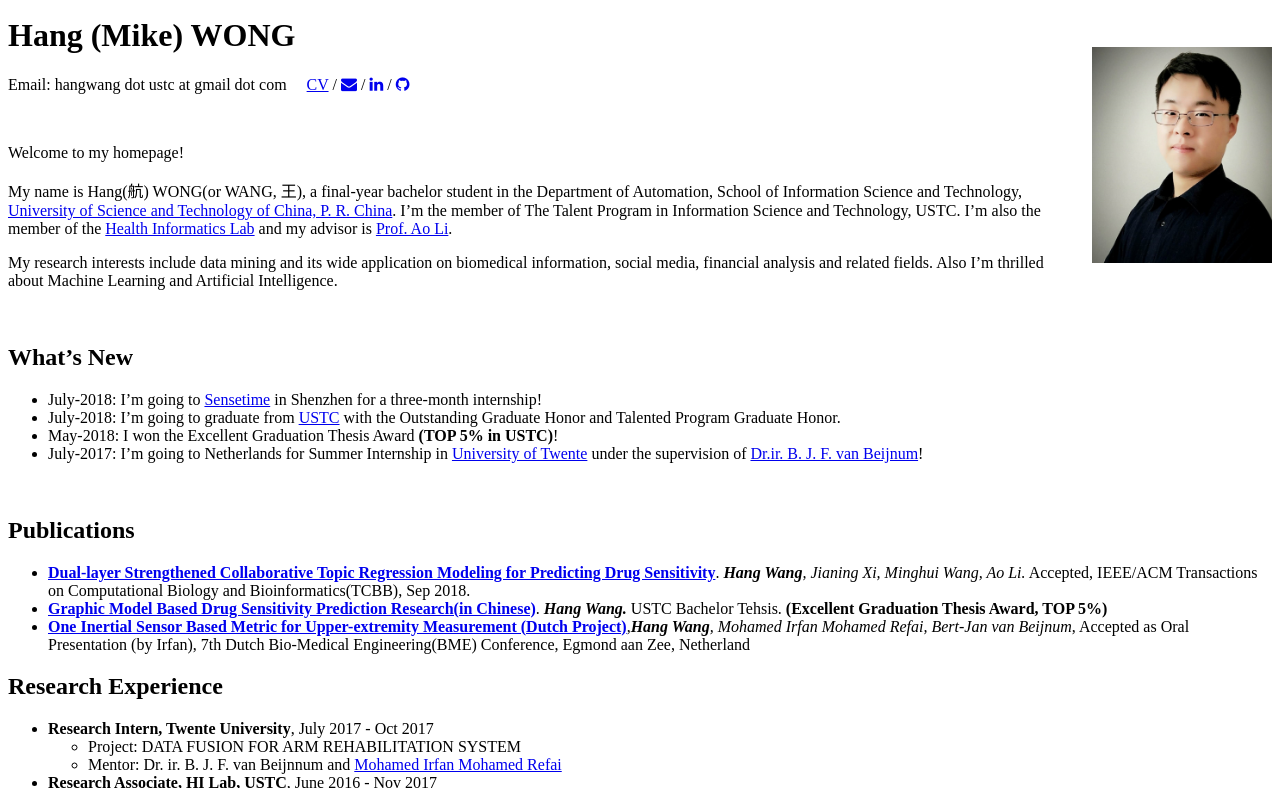
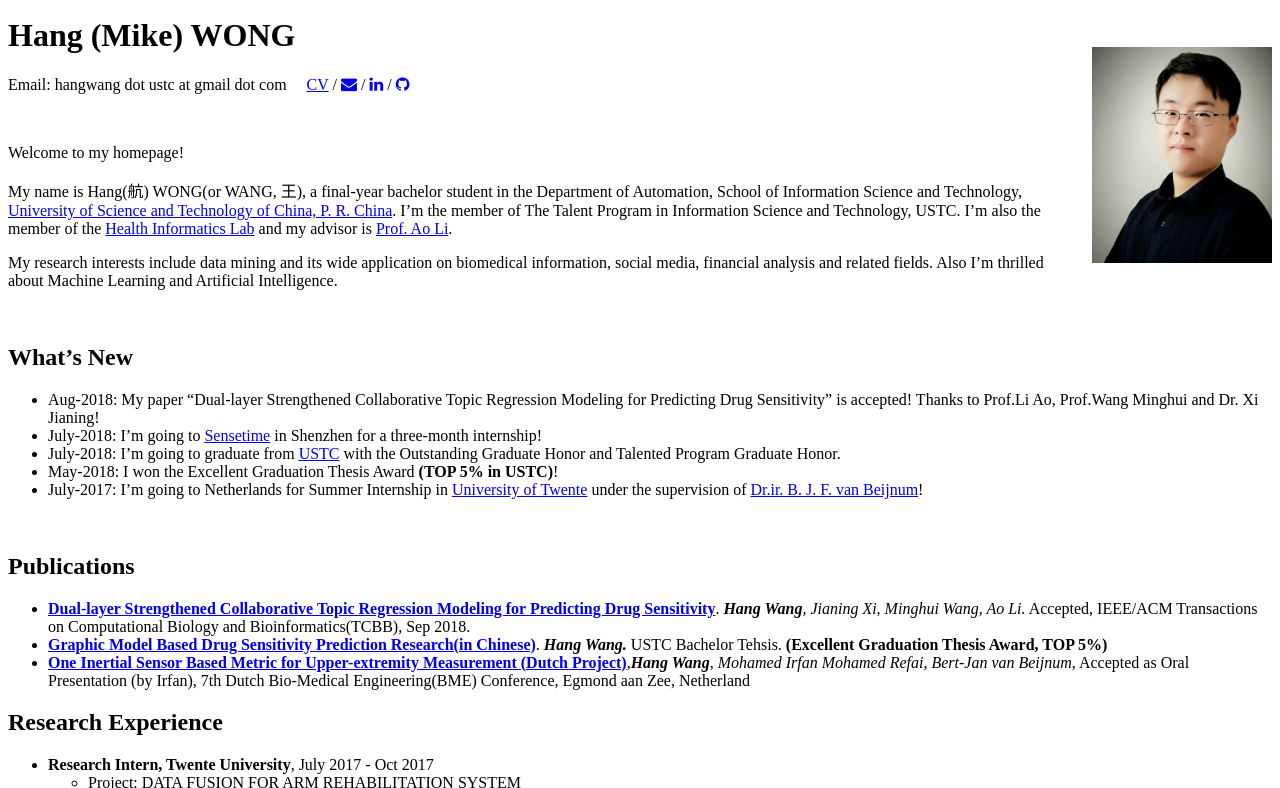
Before and after one commit to ustcmike/ustcmike.github.io, a Jekyll site: the page built from index.md, in a window 1280 px wide and 900 px high, cut to the strip 112-900 px from the top of the window. Built offline with Jekyll 4.4.1, drawn with Linux system fonts in a browser that asks for light colours; nearby versions of some CDN libraries; our own code applies the rules of GitHub Pages for plain Markdown files.

Commit message:
Update index.md

```diff
--- a/index.md
+++ b/index.md
@@ -19,6 +19,7 @@ My research interests include data mining and its wide application on biomedical
 &nbsp;
 
 ## What's New
+  *  Aug-2018:   My paper "Dual-layer Strengthened Collaborative Topic Regression Modeling for Predicting Drug Sensitivity" is accepted! Thanks to Prof.Li Ao, Prof.Wang Minghui and Dr. Xi Jianing!
   *  July-2018:  I'm going to [Sensetime](https://www.sensetime.com) in Shenzhen for a three-month internship!
   *  July-2018:  I'm going to graduate from [USTC](http://www.ustc.edu.cn/) with the Outstanding Graduate Honor and Talented Program Graduate Honor.
   * May-2018:  I won the Excellent Graduation Thesis Award **(TOP 5% in USTC)**!
```
